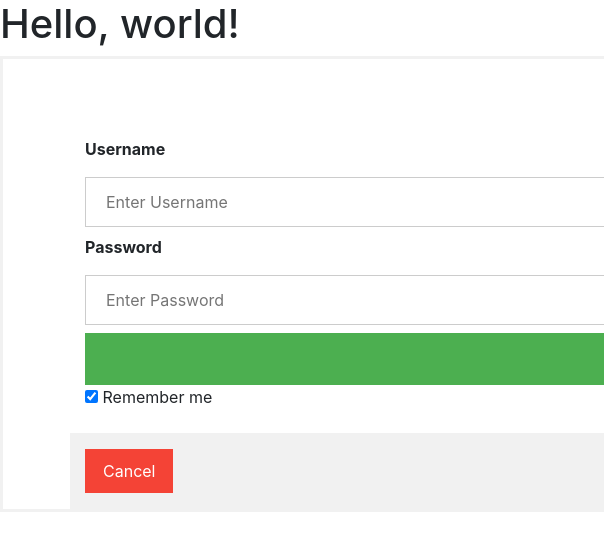
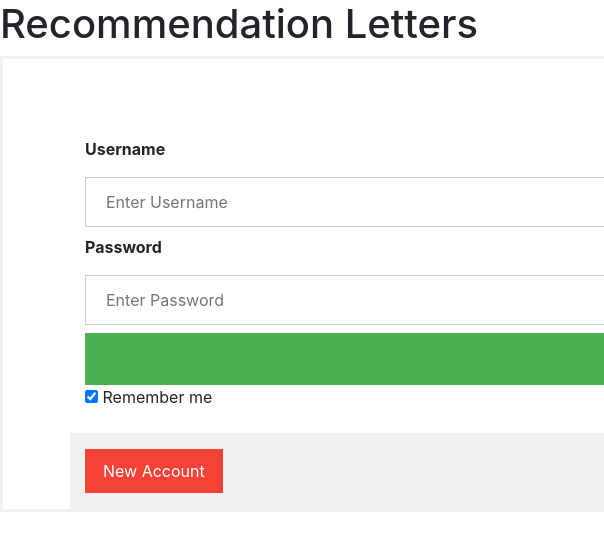
Before and after one commit to char8330/char8330.github.io, a plain HTML site: page login.html in a window 1280 px wide. Shown: the full height of the page, 0-604 px from the left. Drawn offline with nearby package versions, Linux system fonts and the light colour scheme.

Commit message:
Update login.html

```diff
--- a/login.html
+++ b/login.html
@@ -9,10 +9,10 @@
     <!-- Bootstrap CSS -->
     <link rel="stylesheet" href="https://stackpath.bootstrapcdn.com/bootstrap/4.1.3/css/bootstrap.min.css" integrity="sha384-MCw98/SFnGE8fJT3GXwEOngsV7Zt27NXFoaoApmYm81iuXoPkFOJwJ8ERdknLPMO" crossorigin="anonymous">
 
-    <title>Hello, world!</title>
+    <title>EasyRec</title>
   </head>
   <body>
-    <h1>Hello, world!</h1>
+    <h1> Recommendation Letters</h1>
 
     <!-- Optional JavaScript -->
     <!-- jQuery first, then Popper.js, then Bootstrap JS -->
@@ -40,7 +40,7 @@
   </div>
 
   <div class="container" style="background-color:#f1f1f1">
-    <button type="button" class="cancelbtn">Cancel</button>
+    <button type="button" class="cancelbtn">New Account</button>
     <span class="psw">Forgot <a href="#">password?</a></span>
   </div>
 </form>
```
